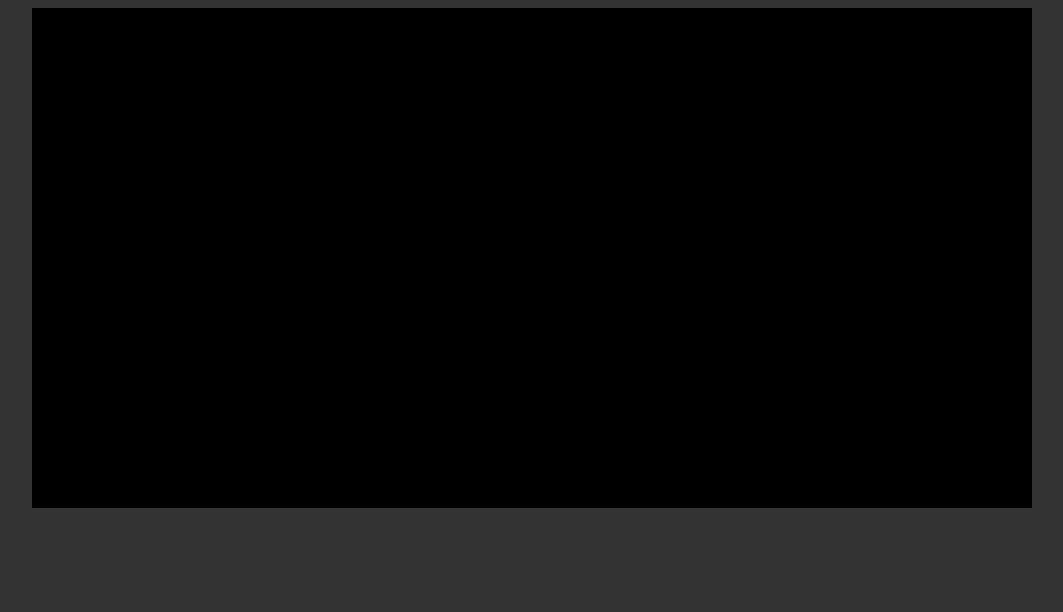
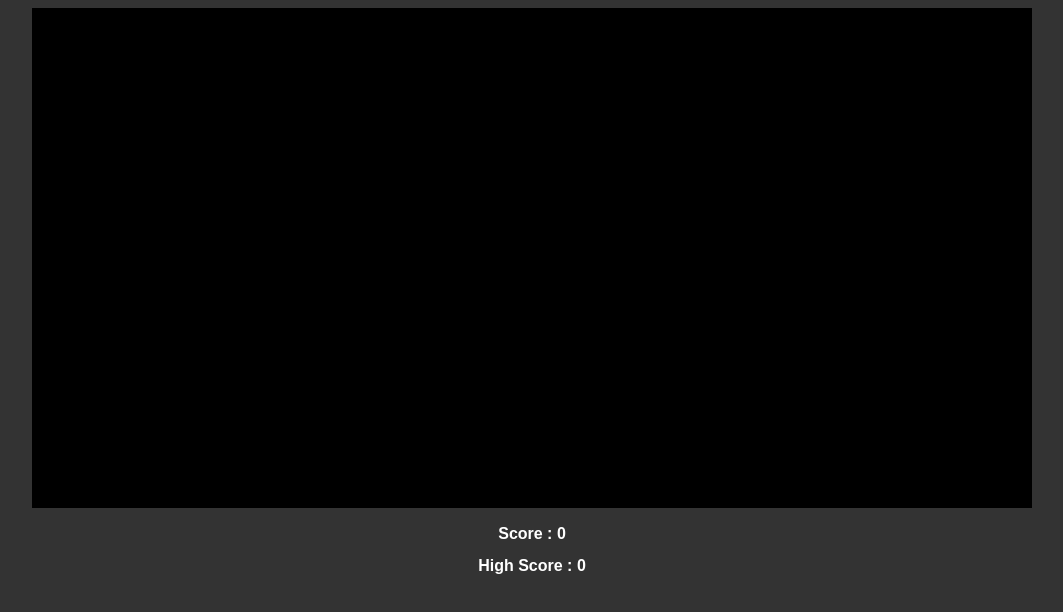
Before and after one commit to GiorgoE/giorgo-space-invaders, a plain HTML site: page index.html in a window 1280 px wide. Shown: the whole page, without its empty margins (108-1171 px from the left). Drawn offline with nearby package versions, Linux system fonts and the light colour scheme.

Commit message:
Added highscore and score reset upon death
starting to feel like an actual fun playable game. Gonna make score
related to time somehow

```diff
--- a/index.html
+++ b/index.html
@@ -21,8 +21,8 @@
   <div id='game-wrapper'>
 
     <canvas id='gameboard' width='1000' height='500'></canvas>
-     <h2 id="score"></h2>
-     <h2 id="highscore"></h2>
+     <h2 id="score">Score : 0</h2>
+     <h2 id="highscore">High Score : 0</h2>
   </div>
 </body>
 </html>
--- a/js/game.js
+++ b/js/game.js
@@ -23,7 +23,9 @@ var AlienFlock = function AlienFlock() { // the whole block of aliens
 		  highscore = score;
 	  }
 
+	  // inserts score to html
 	   document.getElementById('highscore').innerHTML="High Score :" + highscore;
+
 	  // score reset
 	  score = 0;
 
@@ -117,9 +119,21 @@ Player.prototype.draw = function(canvas) {
 }
 
 // when player dies play die audio and run die function.
+//Also now update highscore and reset score
 Player.prototype.die = function() {
   GameAudio.play('die');
   Game.callbacks['die']();
+
+  //added high score at end game
+	  if (score > highscore) {
+		  highscore = score;
+	  }
+
+	  // inserts score to html
+	   document.getElementById('highscore').innerHTML="High Score :" + highscore;
+
+	  // score reset
+	  score = 0;
 }
 
 
--- a/styles.css
+++ b/styles.css
@@ -13,8 +13,17 @@ body {
 #game-wrapper #score {
 	font-family: Arial, Helvetica, sans-serif;
 	font-size: 16px;
-	font-weight: 400;
+	font-weight: 800;
 	color: #FFF;
 	text-align: center;
 	visibility: visible;
 }
+
+#game-wrapper #highscore {
+	font-family: Arial, Helvetica, sans-serif;
+	font-size: 16px;
+	font-weight: 800;
+	color: #FFF;
+	text-align: center;
+	visibility: visible;
+}
```
